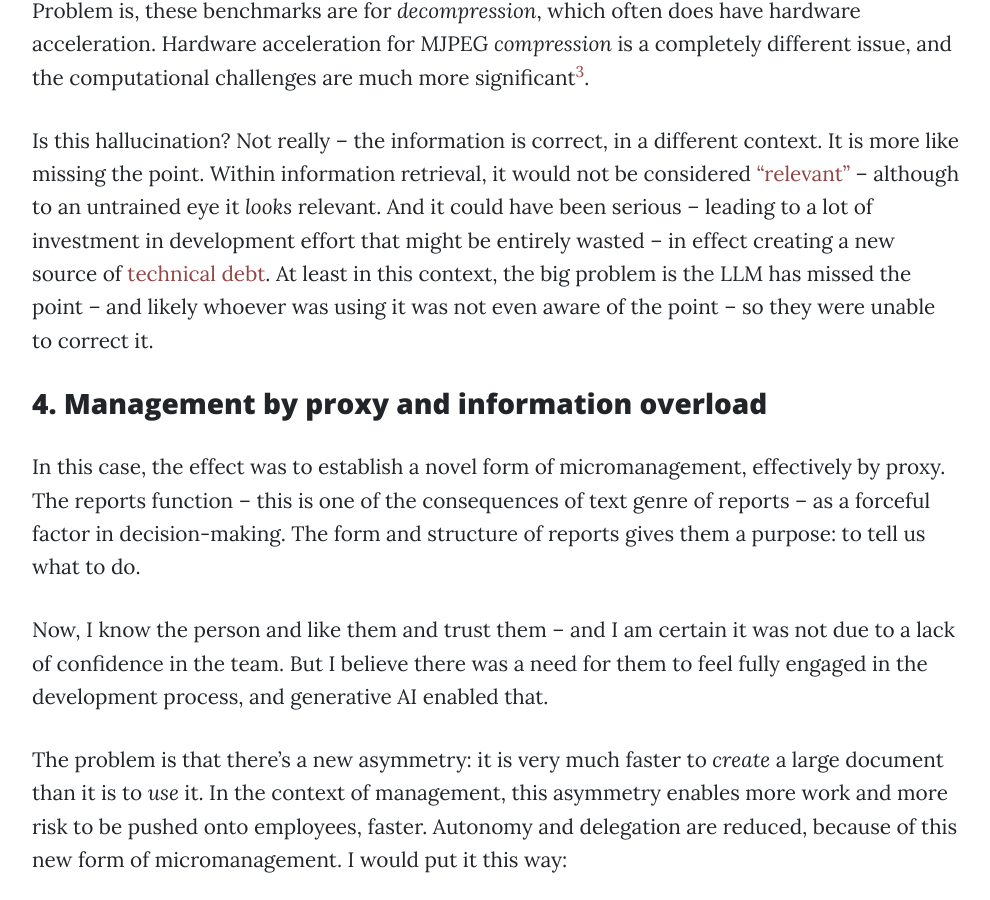
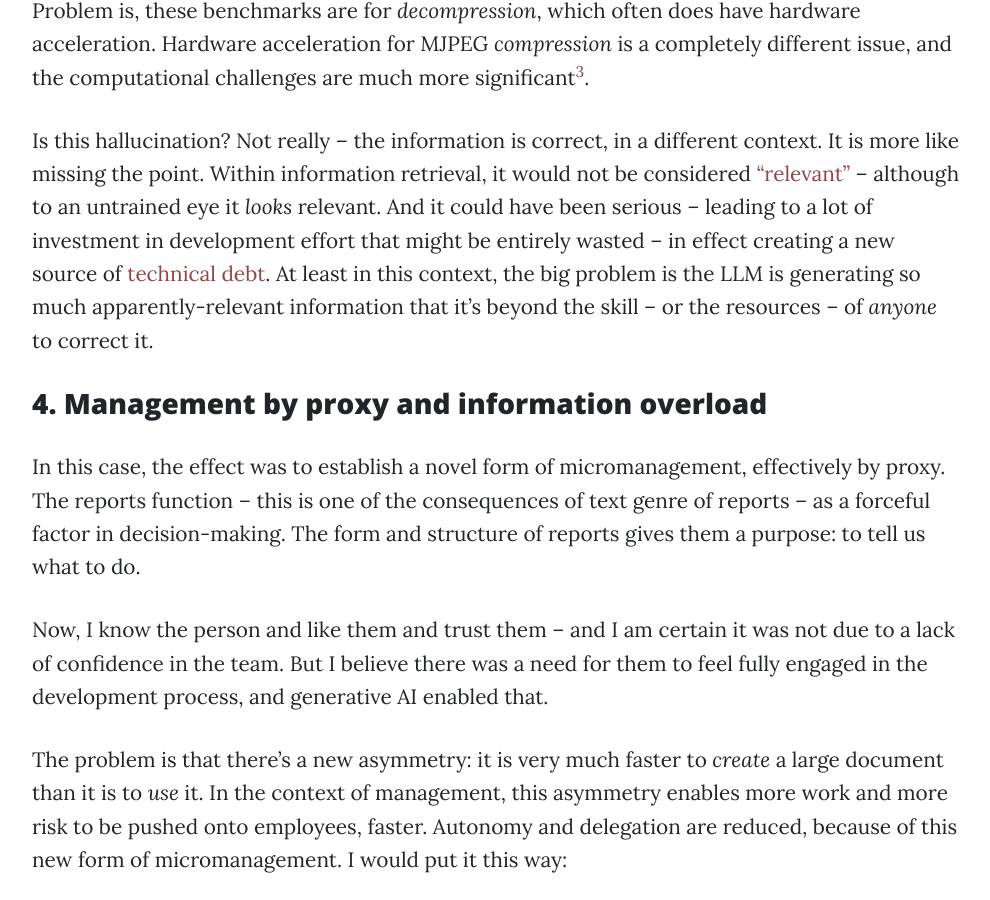
Before and after one commit to morungos/morungos.github.io, a Jekyll site: the page built from _posts/2025-08-17-management.md, in a window 1280 px wide and 900 px high, scrolled down 2804 px. Shown: the whole window, without its empty margins (144-1134 px from the left). Built offline with Jekyll 4.4.1, drawn with Linux system fonts in a browser that asks for light colours; some of the changed text lies outside the part shown.

Commit message:
rephrased

```diff
--- a/_posts/2025-08-17-management.md
+++ b/_posts/2025-08-17-management.md
@@ -128,9 +128,9 @@ although to an untrained eye it *looks* relevant. And it could have been serious
 -- leading to a lot of investment in development effort that might be entirely
 wasted -- in effect creating a new source of [technical
 debt](https://www.ibm.com/think/topics/technical-debt). At least in this
-context, the big problem is the LLM has missed the point -- and likely whoever
-was using it was not even aware of the point -- so they were unable to correct
-it.
+context, the big problem is the LLM is generating so much apparently-relevant
+information that it's beyond the skill -- or the resources -- of *anyone* to
+correct it.
 
 ### 4. Management by proxy and information overload
 
```
